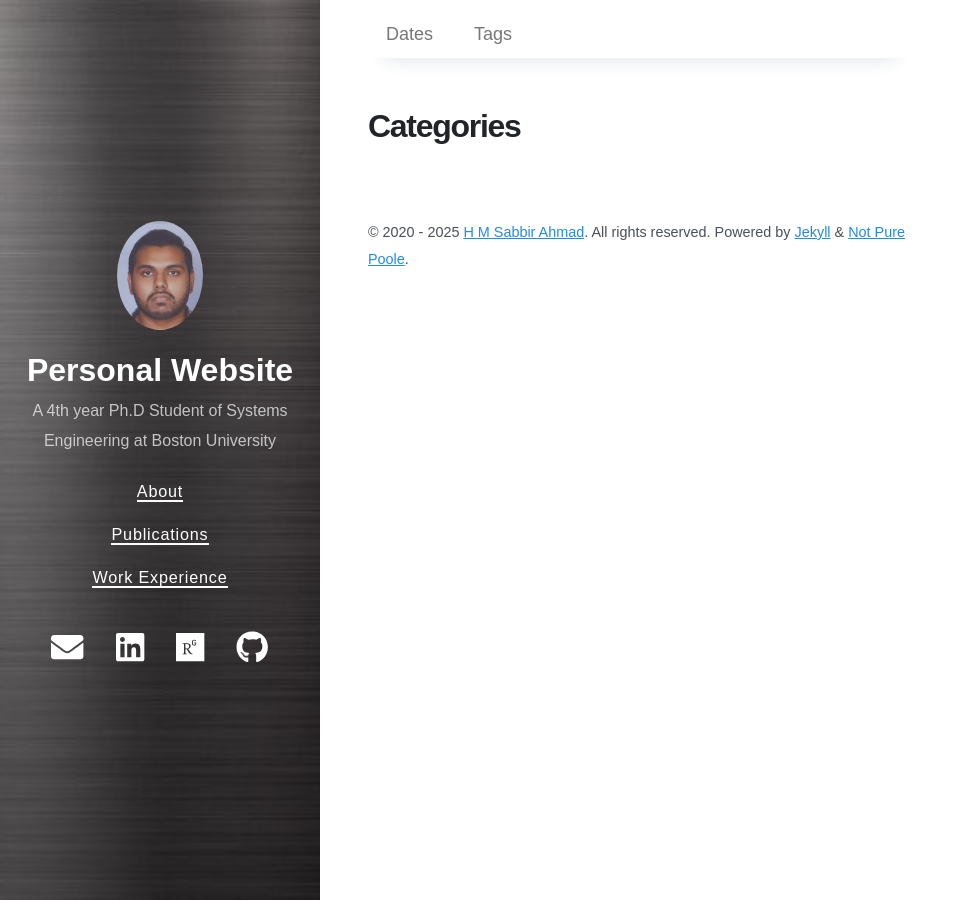
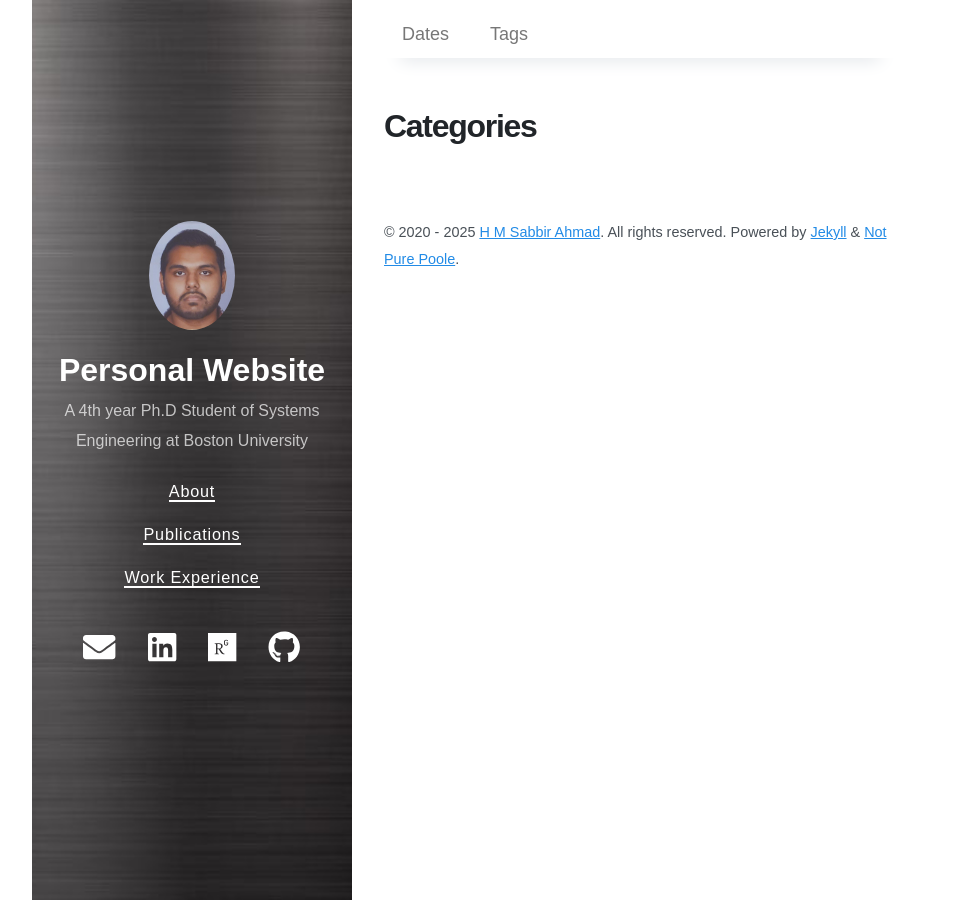
Before and after one commit to SabbirAhmad26/sabbirahmad26.github.io, a Jekyll site: the page built from categories.md, in a window 1280 px wide. Shown: the whole page, without its empty margins (0-968 px from the left). Built offline with Jekyll 4.4.1, drawn with Linux system fonts in a browser that asks for light colours; nearby versions of some CDN libraries.

Commit message:
Update styles.scss

```diff
--- a/assets/styles.scss
+++ b/assets/styles.scss
@@ -78,37 +78,40 @@
   max-height: 300px;       /* adjust height as needed */
   overflow-y: auto;        /* show vertical scrollbar when needed */
   padding-right: 10px;     /* spacing so text doesn’t overlap scrollbar */
-
-  /* Smooth scrolling for better feel */
-  scroll-behavior: smooth;
+  scroll-behavior: smooth; /* smooth scrolling */
 }
 
 /* ===========================
    Custom Scrollbar Styling
-   (Webkit browsers: Chrome, Edge, Safari)
    =========================== */
 .scroll::-webkit-scrollbar {
-  width: 8px;              /* scrollbar width */
+  width: 8px;
 }
-
 .scroll::-webkit-scrollbar-track {
-  background: #f1f1f1;     /* light background */
+  background: #f1f1f1;
   border-radius: 10px;
 }
-
 .scroll::-webkit-scrollbar-thumb {
-  background: #888;        /* scrollbar color */
+  background: #888;
   border-radius: 10px;
 }
-
 .scroll::-webkit-scrollbar-thumb:hover {
-  background: #555;        /* darker on hover */
+  background: #555;
+}
+/* Firefox scrollbar */
+.scroll {
+  scrollbar-width: thin;
+  scrollbar-color: #888 #f1f1f1;
 }
 
 /* ===========================
-   Firefox scrollbar styling
+   Full-width Container Override
    =========================== */
-.scroll {
-  scrollbar-width: thin;           /* "auto" or "thin" */
-  scrollbar-color: #888 #f1f1f1;   /* thumb color + track color */
+.container,
+.container.is-fluid {
+  max-width: 100% !important;  /* full screen width */
+  width: 100% !important;
+  margin: 0;
+  padding-left: 2rem;   /* small gutter on left */
+  padding-right: 2rem;  /* small gutter on right */
 }
```
